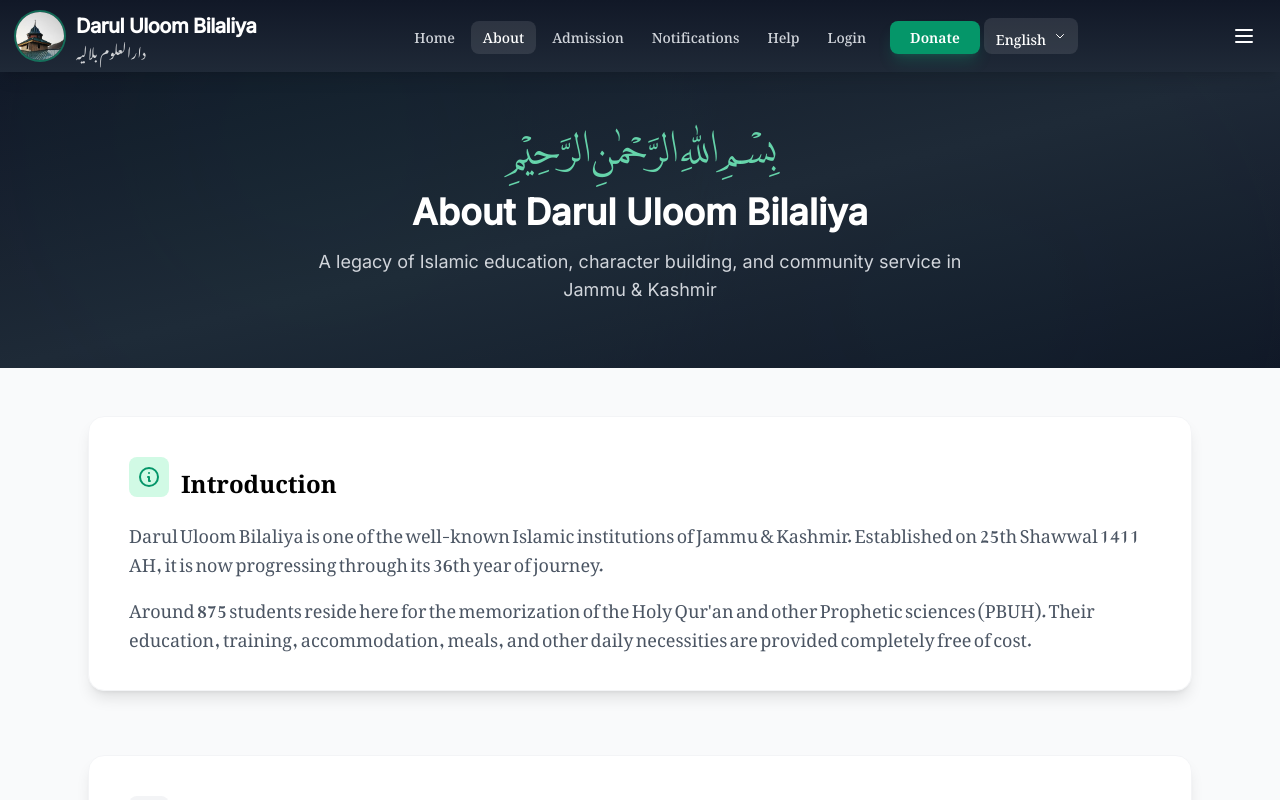
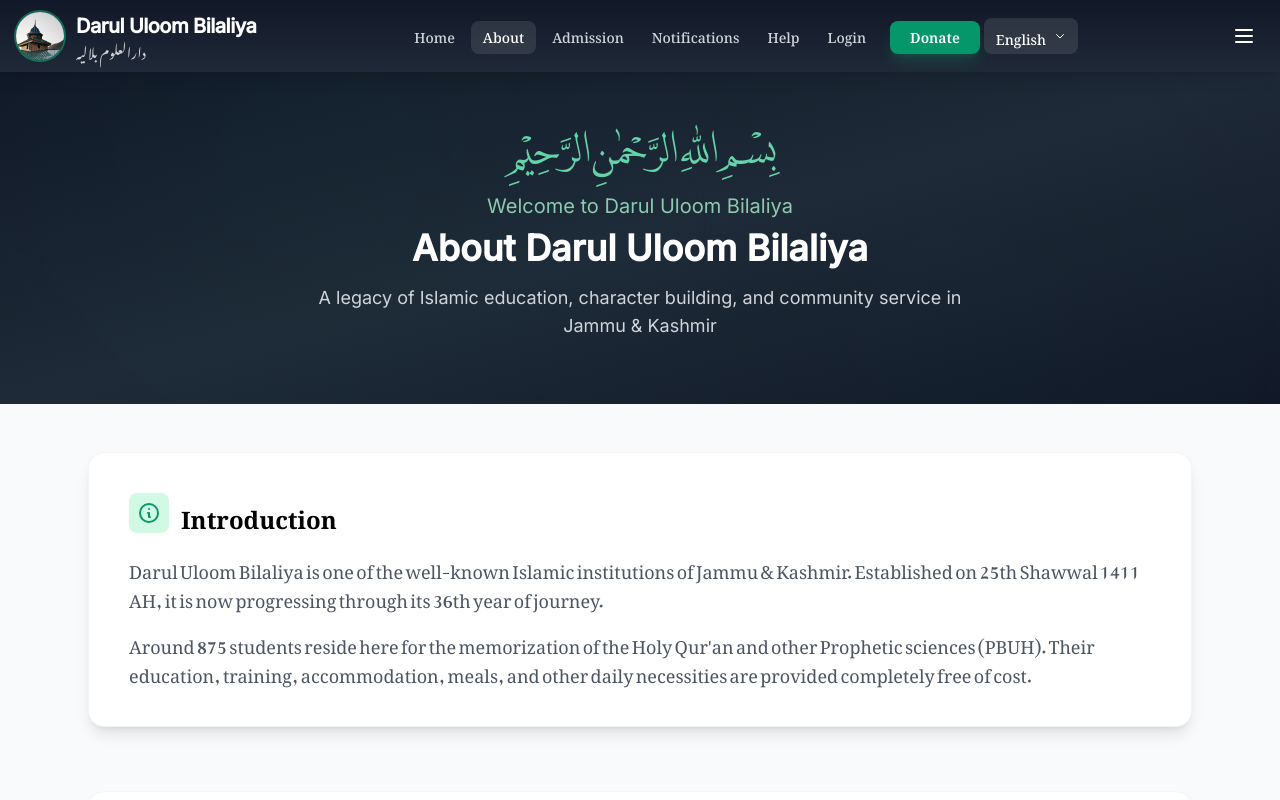
Before and after one commit to commiteverthing/Darul-Uloom-Bilaliya-, a Next.js app: page /about in a window 1280 px wide. Shown: the top 800 px of the page. Built offline with nearby package versions, Linux system fonts and the light colour scheme.

Commit message:
added welcome

```diff
--- a/pages/about.js
+++ b/pages/about.js
@@ -14,6 +14,7 @@
         </div>
         <div className={`relative text-center py-16 px-4 ${isRtl ? 'font-urdu' : ''}`}>
           <h2 className="text-4xl font-arabic text-emerald-300/90 mb-4">بِسْمِ اللهِ الرَّحْمٰنِ الرَّحِيْمِ</h2>
+          <h3 className="text-xl text-emerald-200/80 mb-2">Welcome to Darul Uloom Bilaliya</h3>
           <h1 className="text-3xl md:text-4xl font-bold mt-2">{t('about.title')}</h1>
           <p className="text-gray-300 mt-4 text-lg max-w-2xl mx-auto">{t('about.tagline')}</p>
         </div>
```
